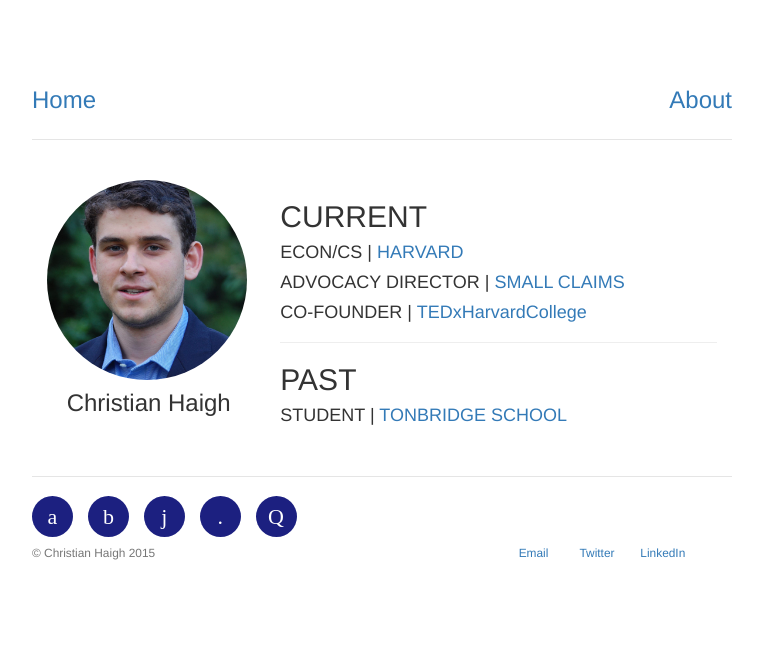
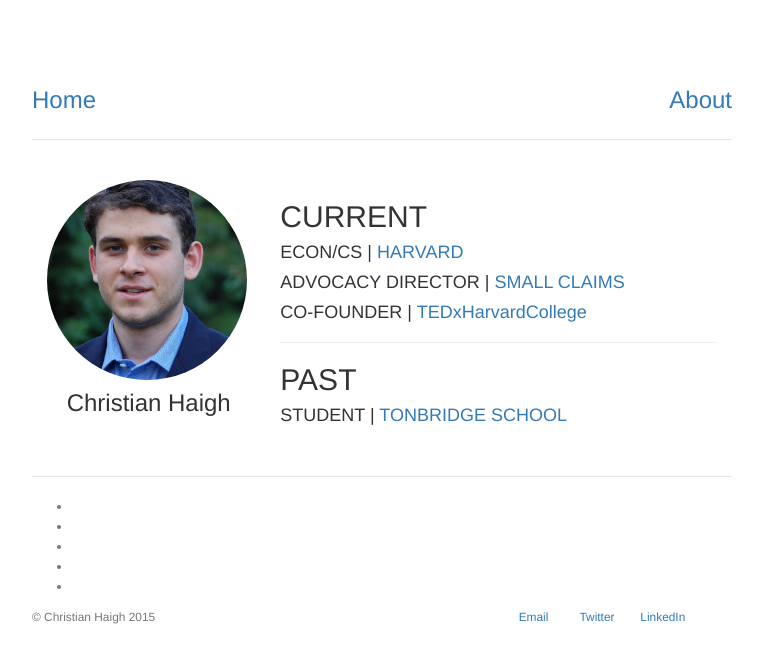
Before and after one commit to christianhaigh/christianhaigh.github.io, a Jekyll site: the page built from index.html, in a window 1280 px wide. Shown: the top 663 px of the page, without its empty margins (258-1021 px from the left). Built offline with Jekyll 4.4.1, drawn with Linux system fonts in a browser that asks for light colours; some web fonts are replaced.

Commit message:
Update main.css

```diff
--- a/css/main.css
+++ b/css/main.css
@@ -43,98 +43,3 @@
 ul.posts li {
     list-style: none;
 }
-@font-face {
-    font-family: 'si';
-    src: url('PATH_TO/socicon.eot');
-    src: url('PATH_TO/socicon.eot?#iefix') format('embedded-opentype'),
-         url('PATH_TO/socicon.woff') format('woff'),
-         url('PATH_TO/socicon.ttf') format('truetype'),
-         url('PATH_TO/socicon.svg#icomoonregular') format('svg');
-    font-weight: normal;
-    font-style: normal;
-
-}
-
-@media screen and (-webkit-min-device-pixel-ratio:0) {
-    @font-face {
-        font-family:si;
-        src: url(PATH_TO/socicon.svg) format(svg);
-    }
-}
-
-.soc {
-    overflow:hidden;
-    margin:0; padding:0;
-    list-style:none;
-}
-
-.soc li {
-    display:inline-block;
-    *display:inline;
-    zoom:1;
-}
-
-.soc li a {
-    font-family:si!important;
-    font-style:normal;
-    font-weight:400;
-    -webkit-font-smoothing:antialiased;
-    -moz-osx-font-smoothing:grayscale;
-    -webkit-box-sizing:border-box;
-    -moz-box-sizing:border-box;
-    -ms-box-sizing:border-box;
-    -o-box-sizing:border-box;
-    box-sizing:border-box;
-
-    -o-transition:.1s;
-    -ms-transition:.1s;
-    -moz-transition:.1s;
-    -webkit-transition:.1s;
-    transition:.1s;
-    -webkit-transition-property: transform;
-    transition-property: transform;
-    -webkit-transform: translateZ(0);
-    transform: translateZ(0);
-
-    overflow:hidden;
-    text-decoration:none;
-    text-align:center;
-    display:block;
-    position: relative;
-    z-index: 1;
-    width: 41px;
-    height: 41px;
-    line-height: 41px;
-    font-size: 22px;
-    -webkit-border-radius: 100px;
-    -moz-border-radius: 100px;
-    border-radius: 100px;
-    margin-right: 11px;
-    color: #ffffff;
-    background-color: #1c2080;
-}
-
-.soc a:hover {
-    z-index: 2;
-    background-color:#303494 !important;
-}
-
-.soc-icon-last{
-    margin:0 !important;
-}
-
-.soc-twitter:before {
-    content:'a';
-}
-.soc-facebook:before {
-    content:'b';
-}
-.soc-linkedin:before {
-    content:'j';
-}
-.soc-email2:before {
-    content:'.';
-}
-.soc-github:before {
-    content:'Q';
-}
```
